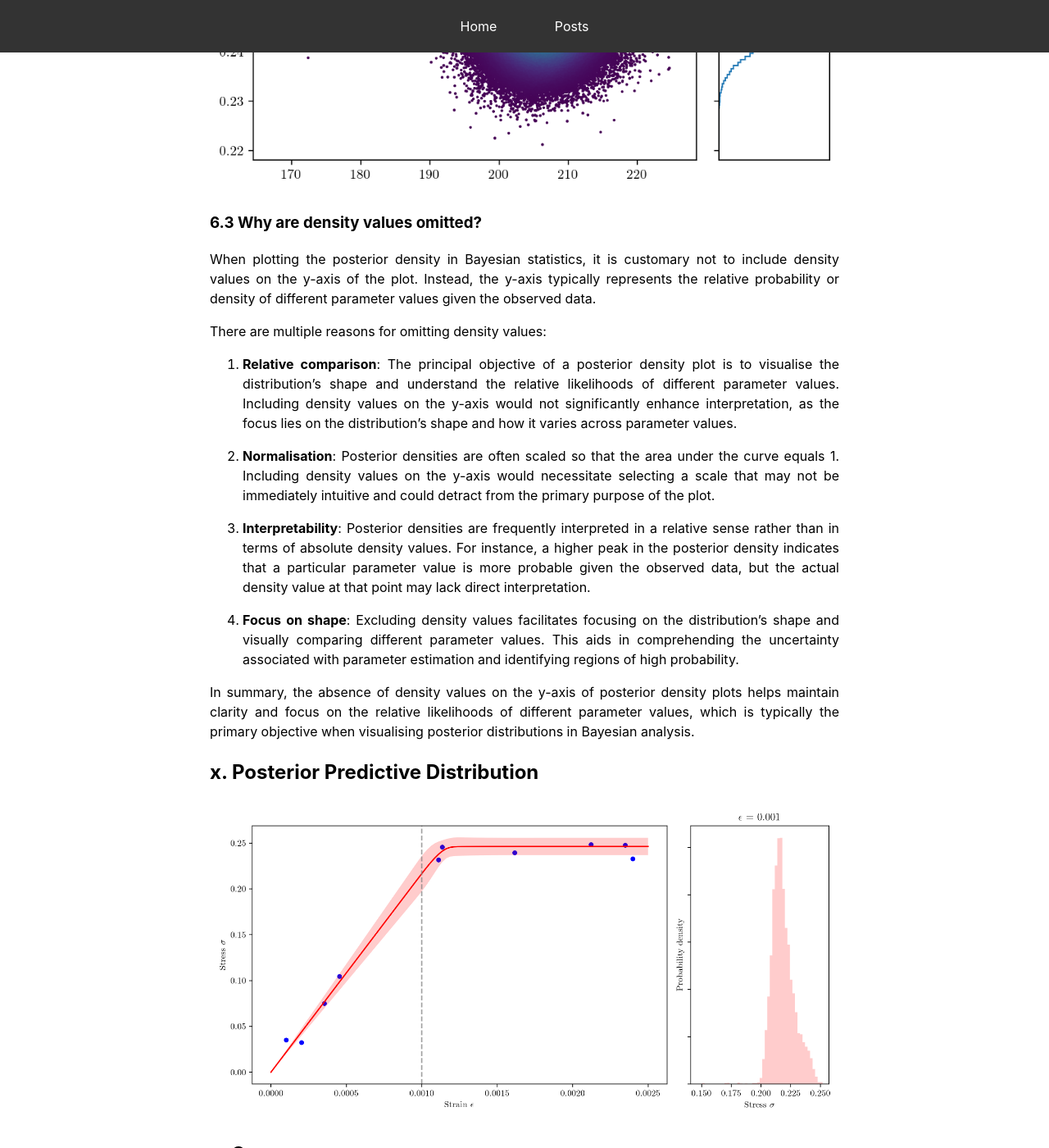
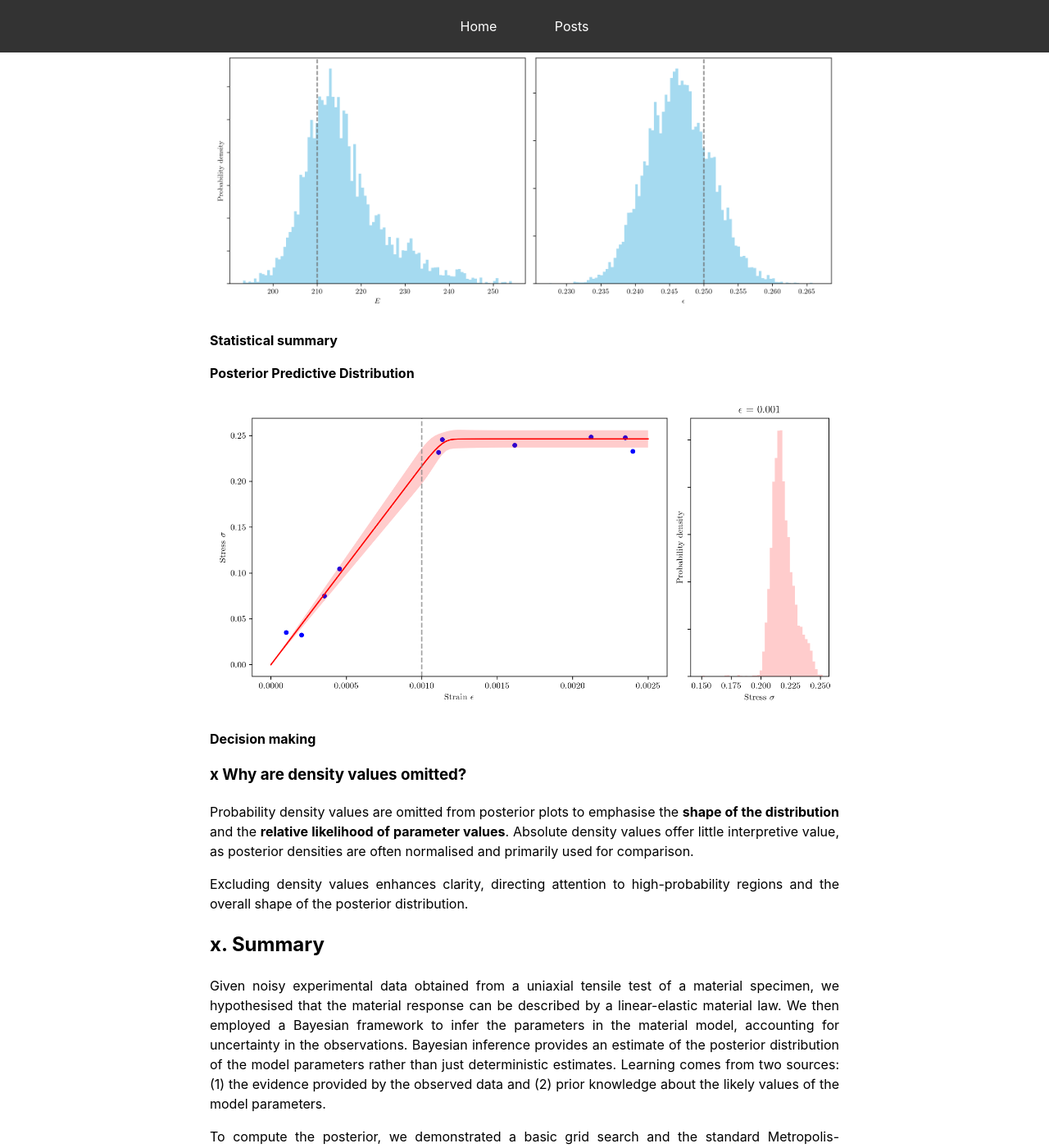
Before and after one commit to mark-hobbs/mark-hobbs.github.io, a Jekyll site: the page built from _posts/2024-12-02-bayesian-inference.md, in a window 1280 px wide and 1400 px high, scrolled down 7523 px. Shown: the whole window at 82% size. Built offline with Jekyll 4.4.1, drawn with Linux system fonts in a browser that asks for light colours; formulas are drawn with MathJax 3; some of the changed text lies outside the part shown.

Commit message:
General updates

```diff
--- a/_posts/2024-12-02-bayesian-inference.md
+++ b/_posts/2024-12-02-bayesian-inference.md
@@ -149,34 +149,32 @@
 
 MCMC methods offer a powerful and versatile approach to estimate the posterior distribution, particularly in high-dimensional and complex models where analytical solutions or grid search are impractical. MCMC algorithms, such as Metropolis-Hastings and Gibbs sampling, generate a Markov chain that asymptotically converges to samples from the target posterior distribution. These methods iteratively propose candidate parameter values, accepting or rejecting them based on a defined acceptance criterion that preserves the desired distribution. MCMC provides flexibility in handling complex models and can efficiently explore the parameter space, even in cases of high dimensionality or non-standard distributions.
 
+![](/assets/images/posterior.png)
+
 #### Summary
 
 Each of these methods has its strengths and limitations, and the choice depends on factors such as the complexity of the model, computational resources available, and the desired accuracy of the posterior estimation. Additionally, combining multiple approaches or employing advanced MCMC techniques, such as Hamiltonian Monte Carlo, can further enhance the accuracy and efficiency of Bayesian inference in various scenarios. We will begin by employing a simple grid search, as implemented in `grid_search()`.
 
+
+## x. Posterior Distribution
+
+Now we can analyse the posterior distribution to draw conclusions or make predictions. This might involve calculating summary statistics, credible intervals or making comparisons between different parameters values.
+
 ![](/assets/images/histograms.png)
 
-![](/assets/images/posterior.png)
+**Statistical summary**
 
-
-### 6.3 Why are density values omitted?
-
-When plotting the posterior density in Bayesian statistics, it is customary not to include density values on the y-axis of the plot. Instead, the y-axis typically represents the relative probability or density of different parameter values given the observed data.
-
-There are multiple reasons for omitting density values:
-
-1. **Relative comparison**: The principal objective of a posterior density plot is to visualise the distribution's shape and understand the relative likelihoods of different parameter values. Including density values on the y-axis would not significantly enhance interpretation, as the focus lies on the distribution's shape and how it varies across parameter values.
-
-2. **Normalisation**: Posterior densities are often scaled so that the area under the curve equals 1. Including density values on the y-axis would necessitate selecting a scale that may not be immediately intuitive and could detract from the primary purpose of the plot.
-
-3. **Interpretability**: Posterior densities are frequently interpreted in a relative sense rather than in terms of absolute density values. For instance, a higher peak in the posterior density indicates that a particular parameter value is more probable given the observed data, but the actual density value at that point may lack direct interpretation.
-
-4. **Focus on shape**: Excluding density values facilitates focusing on the distribution's shape and visually comparing different parameter values. This aids in comprehending the uncertainty associated with parameter estimation and identifying regions of high probability.
-
-In summary, the absence of density values on the y-axis of posterior density plots helps maintain clarity and focus on the relative likelihoods of different parameter values, which is typically the primary objective when visualising posterior distributions in Bayesian analysis.
-
-## x. Posterior Predictive Distribution
+**Posterior Predictive Distribution**
 
 ![](/assets/images/posterior-predictive-distribution.png)
+
+**Decision making**
+
+### x Why are density values omitted?
+
+Probability density values are omitted from posterior plots to emphasise the **shape of the distribution** and the **relative likelihood of parameter values**. Absolute density values offer little interpretive value, as posterior densities are often normalised and primarily used for comparison.
+
+Excluding density values enhances clarity, directing attention to high-probability regions and the overall shape of the posterior distribution.
 
 ## x. Summary
 
@@ -184,26 +182,4 @@
 
 To compute the posterior, we demonstrated a basic grid search and the standard Metropolis-Hastings algorithm. Additionally, we employed conventional optimisation techniques to determine point estimates by implementing gradient descent to minimise an error function that quantifies the discrepancy between the observed data and the predictions of the linear-elastic model.
 
-We will finish by summarising the **Bayesian workflow**:
-
-1. **Define the Problem**: Clearly articulate the problem you are trying to solve or the question you are aiming to answer.
-
-3. **Collect Data**: Gather relevant data that can inform the problem or question at hand.
-
-4. **Likelihood Function**: Establish a mathematical model that describes how the data are related to the parameters of interest. This is known as the likelihood function.
-
-5. **Prior Knowledge**: Gather any existing knowledge or beliefs about the parameters of interest. This is represented as the prior probability distribution.
-
-6. **Bayes' Theorem**: Apply Bayes' theorem, which updates our prior beliefs in light of the observed data, to calculate the posterior probability distribution. Bayes' theorem states that the posterior probability is proportional to the product of the likelihood function and the prior probability.
-
-7. **Posterior Inference**: Analyse the posterior distribution to draw conclusions or make predictions. This might involve calculating summary statistics, credible intervals, or making comparisons between different parameter values.
-
-8. **Validation and Sensitivity Analysis**: Validate the results obtained by checking the model's fit to the data and its sensitivity to changes in assumptions or prior specifications.
-
-9. **Decision Making**: Use the posterior distribution to make decisions or take actions based on the analysis. This could involve choosing the most probable parameter values, making predictions, or assessing the uncertainty associated with different outcomes.
-
-10. **Iterative Process**: Bayesian analysis is often an iterative process, where the model is refined, additional data are collected, and the analysis is updated based on new information.
-
-11. **Communication**: Communicate the results and conclusions effectively, including any uncertainties or assumptions made during the analysis, to stakeholders or decision-makers.
-
-By following these steps, the Bayesian workflow allows for a systematic and principled approach to solving problems and making decisions under uncertainty.
+The Bayesian workflow allows for a systematic and principled approach to solving problems and making decisions under uncertainty.
```
